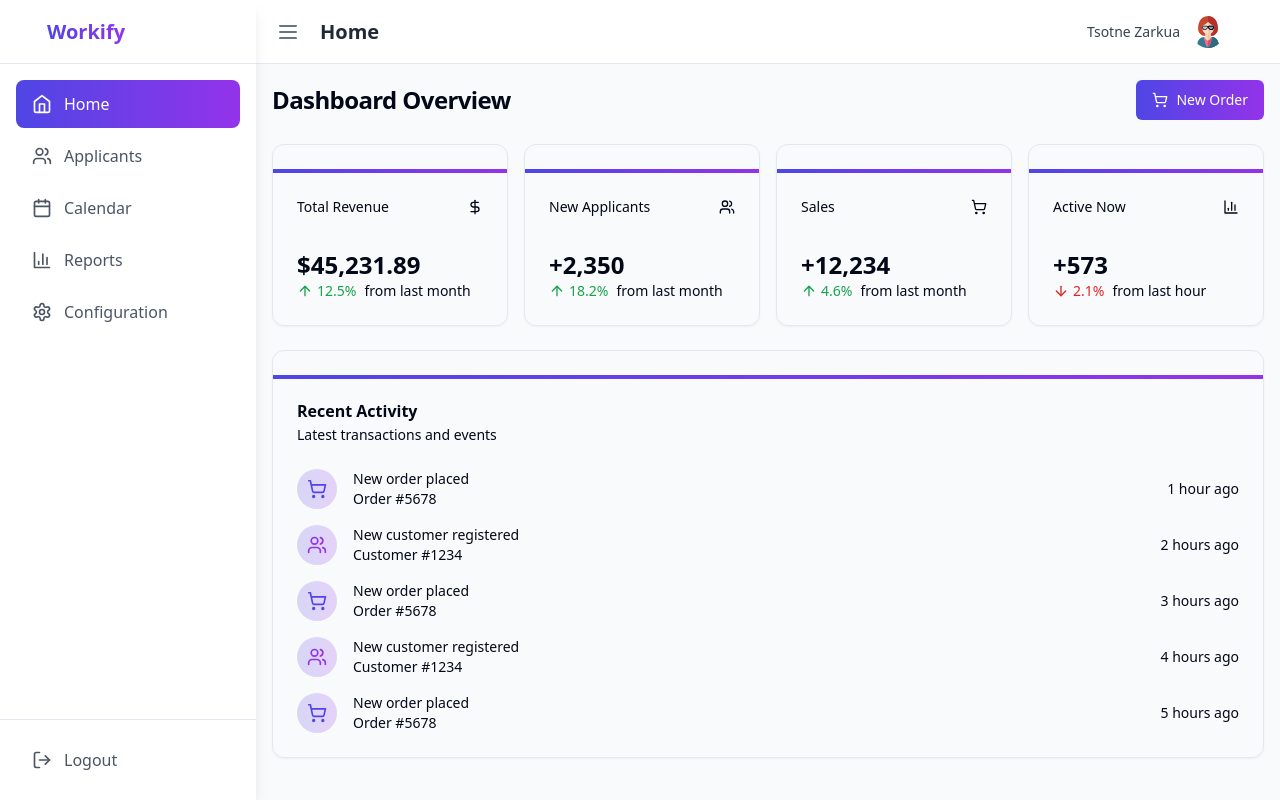
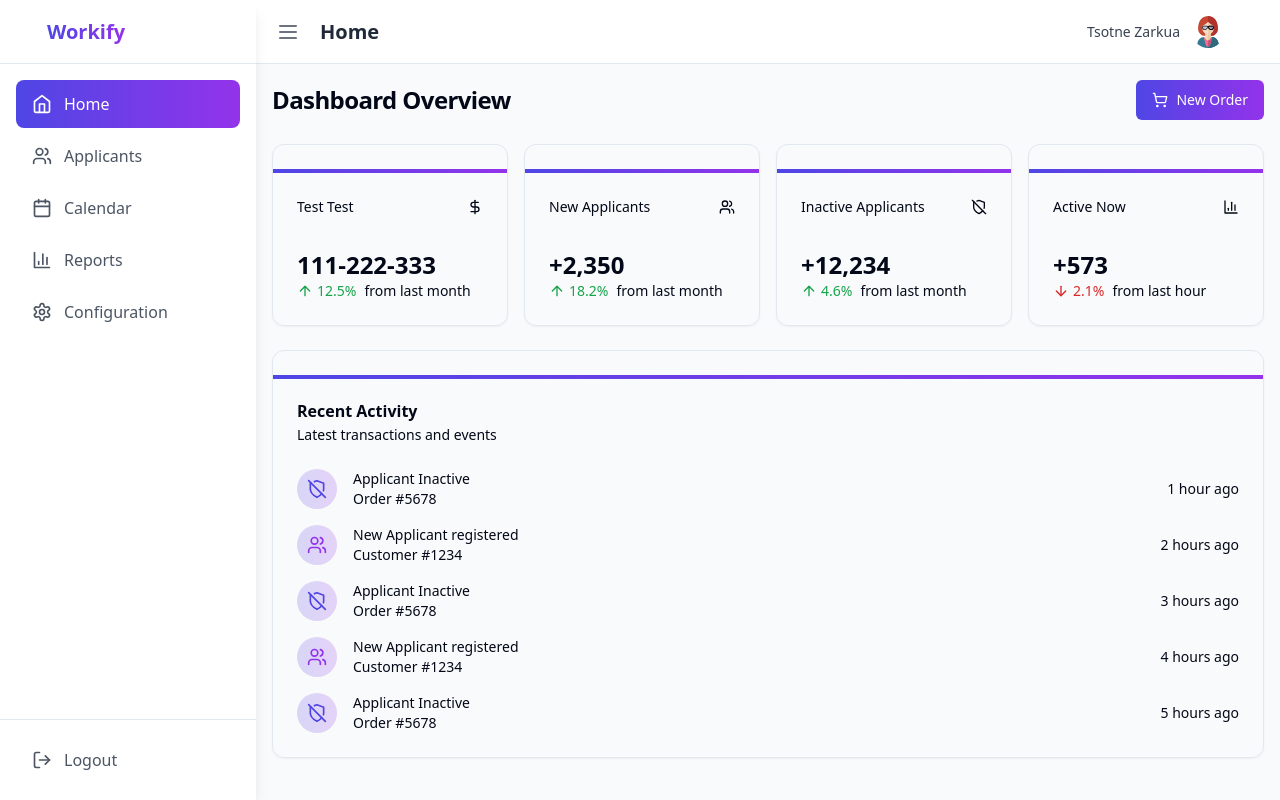
Before and after one commit to Zarkuac/CAR-DETAILING-CRM, a Next.js app: page / in a window 1280 px wide. Built offline with nearby package versions, Linux system fonts and the light colour scheme.

Commit message:
demo changes

```diff
--- a/components/dashboard-calendar.tsx
+++ b/components/dashboard-calendar.tsx
@@ -18,10 +18,10 @@ export default function DashboardCalendar() {
   const [currentDate, setCurrentDate] = useState(new Date())
   const [isModalOpen, setIsModalOpen] = useState(false)
   const [events, setEvents] = useState<Event[]>([
-    { id: 1, title: "Team Meeting", time: "9:00 AM - 9:30 AM", type: "meeting", date: new Date() },
+    { id: 1, title: "Interview Meeting", time: "9:00 AM - 9:30 AM", type: "meeting", date: new Date() },
     { id: 2, title: "Product Demo", time: "11:30 AM - 12:30 PM", type: "demo", date: new Date() },
-    { id: 3, title: "Client Call", time: "2:00 PM - 3:00 PM", type: "call", date: new Date() },
-    { id: 4, title: "Project Review", time: "4:00 PM - 5:00 PM", type: "meeting", date: new Date() },
+    { id: 3, title: "Vacancy Call", time: "2:00 PM - 3:00 PM", type: "call", date: new Date() },
+    { id: 4, title: "Team Meeting", time: "4:00 PM - 5:00 PM", type: "meeting", date: new Date() },
   ])
   const [newEvent, setNewEvent] = useState({
     title: '',
--- a/components/dashboard-customers.tsx
+++ b/components/dashboard-customers.tsx
@@ -218,7 +218,7 @@ export default function DashboardCustomers() {
                   onClick={handleAddCustomer}
                   className="px-4 py-2"
                 >
-                  Add Customer
+                  Add Applicant
                 </Button>
               </div>
             </div>
--- a/components/dashboard-home.tsx
+++ b/components/dashboard-home.tsx
@@ -1,4 +1,4 @@
-import { ArrowDownIcon, ArrowUpIcon, BarChart3, DollarSign, ShoppingCart, Users } from "lucide-react"
+import { ArrowDownIcon, ArrowUpIcon, BarChart3, DollarSign, ShoppingCart, Users , ShieldOff} from "lucide-react"
 import { Card, CardContent, CardDescription, CardHeader, CardTitle } from "@/components/ui/card"
 import { cn } from "@/lib/utils"
 import { Button } from "@/components/ui/button"
@@ -19,11 +19,11 @@ export default function DashboardHome() {
         <Card className="overflow-hidden">
           <div className="h-1 w-full bg-brand-gradient"></div>
           <CardHeader className="flex flex-row items-center justify-between space-y-0 pb-2">
-            <CardTitle className="text-sm font-medium">Total Revenue</CardTitle>
+            <CardTitle className="text-sm font-medium">Test Test</CardTitle>
             <DollarSign className="h-4 w-4 text-muted-foreground" />
           </CardHeader>
           <CardContent>
-            <div className="text-2xl font-bold">$45,231.89</div>
+            <div className="text-2xl font-bold">111-222-333</div>
             <div className="flex items-center space-x-2 text-sm text-muted-foreground">
               <span className="flex items-center text-green-600">
                 <ArrowUpIcon className="h-4 w-4 mr-1" />
@@ -53,8 +53,8 @@ export default function DashboardHome() {
         <Card className="overflow-hidden">
           <div className="h-1 w-full bg-brand-gradient"></div>
           <CardHeader className="flex flex-row items-center justify-between space-y-0 pb-2">
-            <CardTitle className="text-sm font-medium">Sales</CardTitle>
-            <ShoppingCart className="h-4 w-4 text-muted-foreground" />
+            <CardTitle className="text-sm font-medium">Inactive Applicants</CardTitle>
+            <ShieldOff className="h-4 w-4 text-muted-foreground" />
           </CardHeader>
           <CardContent>
             <div className="text-2xl font-bold">+12,234</div>
@@ -105,10 +105,10 @@ export default function DashboardHome() {
                       : "bg-gradient-to-r from-brand-blue/20 to-brand-purple/20 text-brand-blue",
                   )}
                 >
-                  {i % 2 === 0 ? <Users className="h-5 w-5" /> : <ShoppingCart className="h-5 w-5" />}
+                  {i % 2 === 0 ? <Users className="h-5 w-5" /> : <ShieldOff className="h-5 w-5" />}
                 </div>
                 <div className="flex-1">
-                  <p className="text-sm font-medium">{i % 2 === 0 ? "New customer registered" : "New order placed"}</p>
+                  <p className="text-sm font-medium">{i % 2 === 0 ? "New Applicant registered" : "Applicant Inactive"}</p>
                   <p className="text-sm text-muted-foreground">{i % 2 === 0 ? "Customer #1234" : "Order #5678"}</p>
                 </div>
                 <div className="text-sm text-muted-foreground">
--- a/components/dashboard-reports.tsx
+++ b/components/dashboard-reports.tsx
@@ -18,25 +18,25 @@ export default function DashboardReports() {
       <Tabs defaultValue="sales">
         <TabsList className="grid w-full grid-cols-4 bg-gradient-to-r from-brand-blue/10 to-brand-purple/10 p-1">
           <TabsTrigger value="sales" className="data-[state=active]:bg-brand-gradient data-[state=active]:text-white">
-            Sales
+            Vacancies
           </TabsTrigger>
           <TabsTrigger
             value="customers"
             className="data-[state=active]:bg-brand-gradient data-[state=active]:text-white"
           >
-            Customers
+            Applicants
           </TabsTrigger>
           <TabsTrigger
             value="inventory"
             className="data-[state=active]:bg-brand-gradient data-[state=active]:text-white"
           >
-            Inventory
+            Meetings
           </TabsTrigger>
           <TabsTrigger
             value="marketing"
             className="data-[state=active]:bg-brand-gradient data-[state=active]:text-white"
           >
-            Marketing
+            Interviews
           </TabsTrigger>
         </TabsList>
 
```
